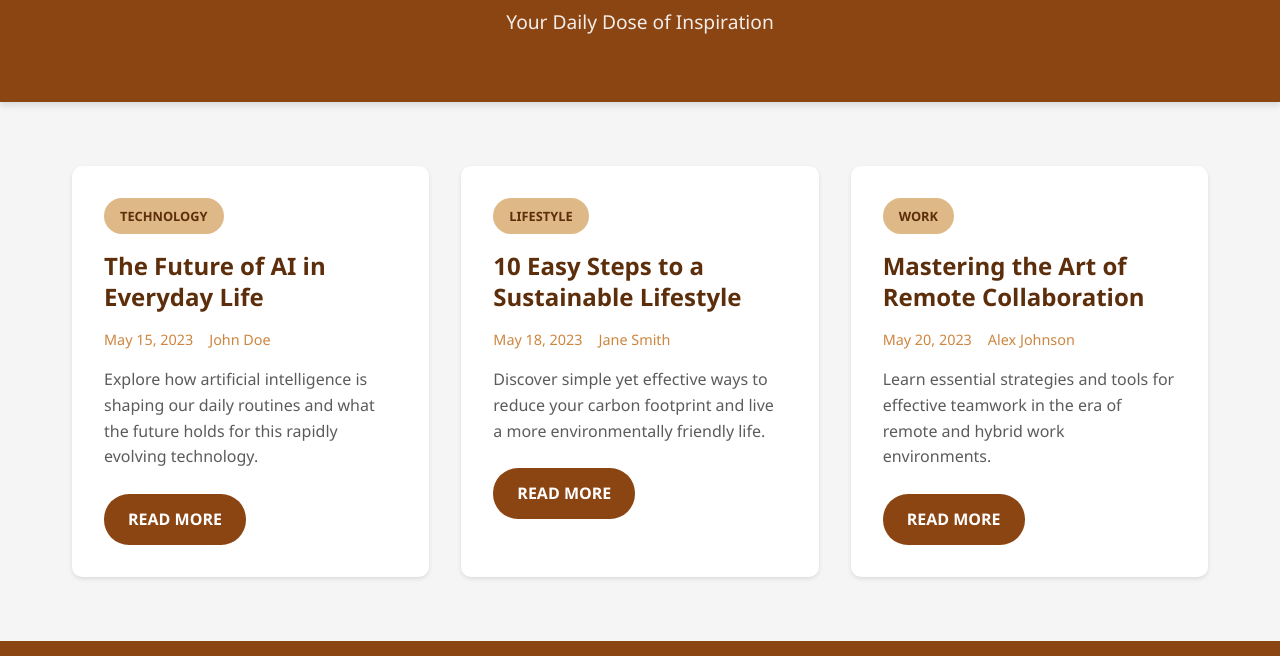
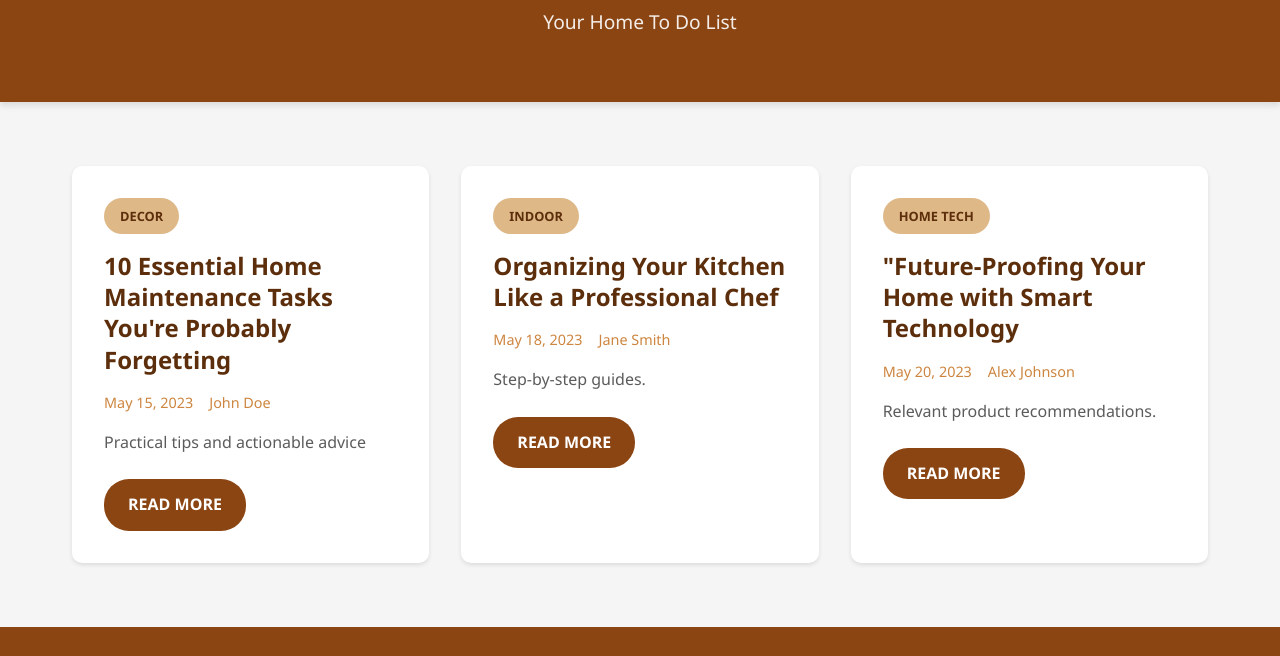
Before and after one commit to EmmanuelArowoselu/blog, a plain HTML site: page index.html in a window 1280 px wide. Shown: the part 150-806 px from the top of the page. Drawn offline with Linux system fonts and the light colour scheme.

Commit message:
Add files via upload

```diff
--- a/index.html
+++ b/index.html
@@ -10,43 +10,43 @@
 <body>
     <header class="header">
         <div class="header-content">
-            <h1>MODERN BLOG</h1>
-            <p>Your Daily Dose of Inspiration</p>
+            <h1>Healthy Home</h1>
+            <p>Your Home To Do List</p>
         </div>
     </header>
 
     <main class="container">
         <div class="blog-grid">
             <article class="blog-card">
-                <span class="category">TECHNOLOGY</span>
-                <h2>The Future of AI in Everyday Life</h2>
+                <span class="category">DECOR</span>
+                <h2>10 Essential Home Maintenance Tasks You're Probably Forgetting</h2>
                 <div class="meta">
                     <span class="date">May 15, 2023</span>
                     <span class="author">John Doe</span>
                 </div>
-                <p>Explore how artificial intelligence is shaping our daily routines and what the future holds for this rapidly evolving technology.</p>
+                <p>Practical tips and actionable advice</p>
                 <a href="#" class="read-more">READ MORE</a>
             </article>
 
             <article class="blog-card">
-                <span class="category">LIFESTYLE</span>
-                <h2>10 Easy Steps to a Sustainable Lifestyle</h2>
+                <span class="category">INDOOR</span>
+                <h2>Organizing Your Kitchen Like a Professional Chef</h2>
                 <div class="meta">
                     <span class="date">May 18, 2023</span>
                     <span class="author">Jane Smith</span>
                 </div>
-                <p>Discover simple yet effective ways to reduce your carbon footprint and live a more environmentally friendly life.</p>
+                <p>Step-by-step guides.</p>
                 <a href="#" class="read-more">READ MORE</a>
             </article>
 
             <article class="blog-card">
-                <span class="category">WORK</span>
-                <h2>Mastering the Art of Remote Collaboration</h2>
+                <span class="category">HOME TECH</span>
+                <h2>"Future-Proofing Your Home with Smart Technology</h2>
                 <div class="meta">
                     <span class="date">May 20, 2023</span>
                     <span class="author">Alex Johnson</span>
                 </div>
-                <p>Learn essential strategies and tools for effective teamwork in the era of remote and hybrid work environments.</p>
+                <p>Relevant product recommendations.</p>
                 <a href="#" class="read-more">READ MORE</a>
             </article>
         </div>
```
